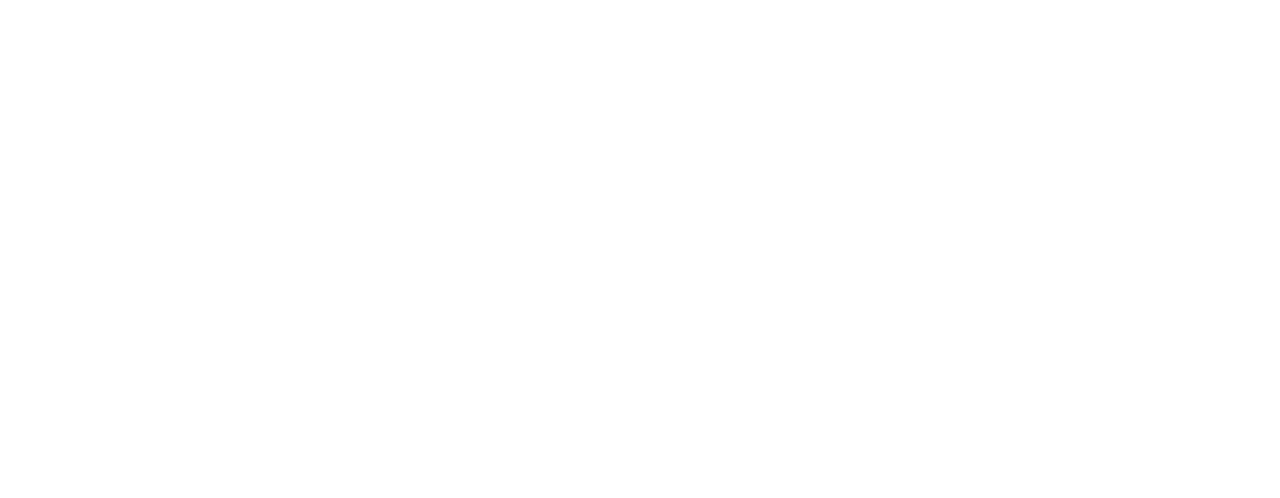
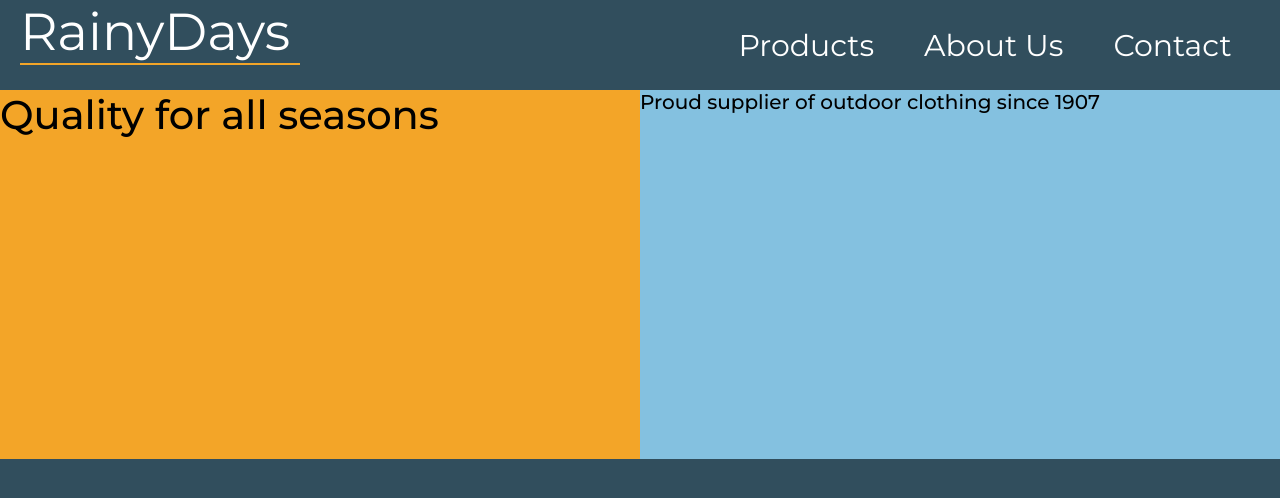
Before and after one commit to Ruben8769/Rainy-Days-Ruben, a plain HTML site: page index.html in a window 1280 px wide. Drawn offline with Linux system fonts and the light colour scheme.

Commit message:
The beginning

```diff
--- a/index.html
+++ b/index.html
@@ -6,9 +6,40 @@
     <title>Template</title>
     <link rel="icon" type="image/png" href="favicon.png">
     <link rel="stylesheet" href="https://cdnjs.cloudflare.com/ajax/libs/font-awesome/6.6.0/css/all.min.css">
-    <link rel="stylesheet" href="style.css">
+    <link rel="stylesheet" href="styles/style.css">
 </head>
 <body>
+    <!-- Header -->
+    <header>
+        <div class="logo">
+            <div class="textLogo">
+                RainyDays
+              <div class="logoLine"></div>
+            </div>
+        </div>
+        <div class="menu">
+            <div class="textMenu">
+                <a href="http://">Products</a>
+                <a href="http://">About Us</a>
+                <a href="http://">Contact</a>
+            </div>
+        </div>
+    </header>
+    <!-- Main -->
+    <main>
+        <!-- Herobanner -->
+        <div class="herobanner">
+            <!-- <img style="width: 100%;height: 100%;" src="/img/herobanner.png" alt=""> -->
+            <div class="herobannerH1">
+                <div class="herobannerH1Text">Quality for all seasons</div>
+            </div>
+            <div class="herobannerH2">
+                <div class="herobannerH2Text">Proud supplier of outdoor clothing since 1907</div>
+            </div>
+        </div>
+    </main>
+    <!-- Footer -->
+    <footer></footer>
     <!-- Script -->
     <script src="script.js"></script>
 </body>
--- a/style.css
+++ /dev/null
@@ -1,8 +0,0 @@
-html{
-    box-sizing: border-box;
-}
-
-body{
-    margin: 0;
-    min-height: 100vh;
-}
--- /dev/null
+++ b/styles/style.css
@@ -0,0 +1,87 @@
+/* Importing fonts */
+@import url('https://fonts.googleapis.com/css2?family=Montserrat:ital,wght@0,100..900;1,100..900&family=Nunito:ital,wght@0,200..1000;1,200..1000&display=swap');
+
+/* Color */
+:root{
+    --primary-color: #314E5D;
+    --secondary-color: #84C1E0;
+    --third-color: #F2F2F2;
+    --fourth-color: #F3A528;
+}
+
+/* Style */
+body{
+    margin: 0;
+    min-height: 100vh;
+    background-color: var(--primary-color);
+    font-family: Montserrat, 'Seoge UI';
+}
+
+/* Header */
+header{
+    width: 100%;
+    height: 90px;
+    display: flex;
+}
+
+/* Header: Logo */
+.logo{
+    height: 90px;
+    width: 50%;
+}
+
+.textLogo{
+    margin-left: 20px;
+    color: #fff;
+    font-size: 52px;
+}
+
+.logoLine{
+    background-color: var(--fourth-color);
+    width: 280px;
+    height: 2px;
+}
+
+/* Header: Menu */
+.menu{
+    height: 90px;
+    width: 50%;
+}
+
+.textMenu{
+    width: 100%;
+    height: 100%;
+    display: flex;
+    justify-content: center;
+    align-items: center;
+}
+
+a:link{
+    color: #fff;
+    text-decoration: none;
+    font-size: 30px;
+    margin-left: 50px;
+}
+
+/* Herobanner */
+.herobanner{
+    width: 100%;
+    height: 369px;
+    display: flex;
+}
+
+.herobannerH1{
+    width: 50%;
+    height: 100%;
+    font-size: 40px;
+    font-weight: 500;
+    background-color: var(--fourth-color);
+}
+
+.herobannerH2{
+    width: 50%;
+    height: 100%;
+    font-size: 20px;
+    font-weight: 500;
+    background-color: var(--secondary-color);
+}
```
Also changed, not shown: img/herobanner.png (added).
